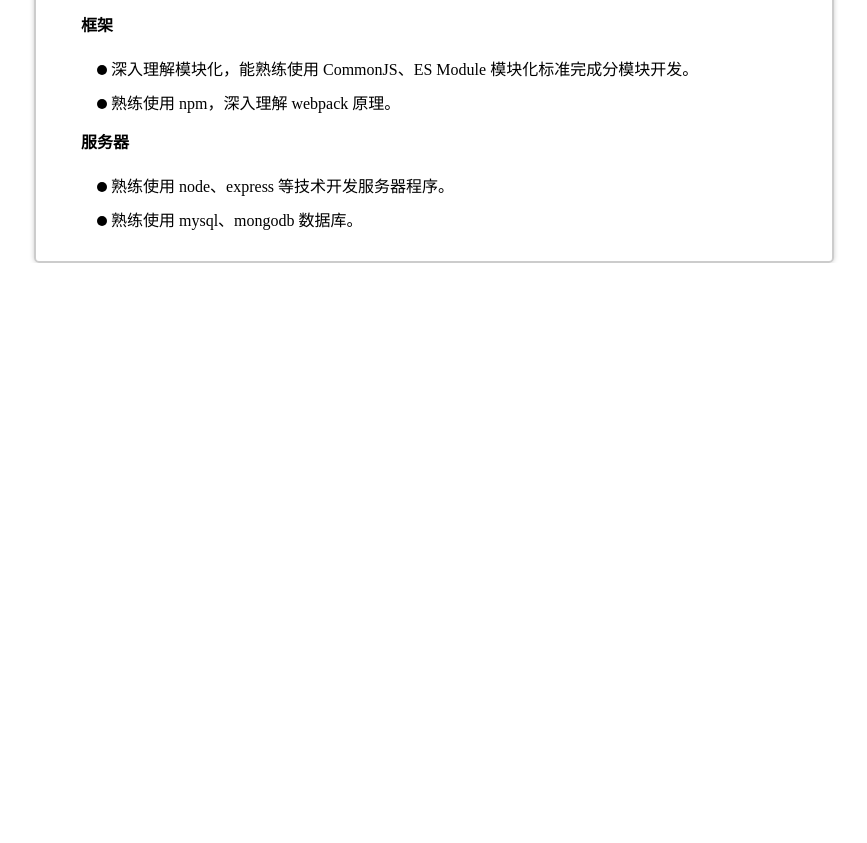
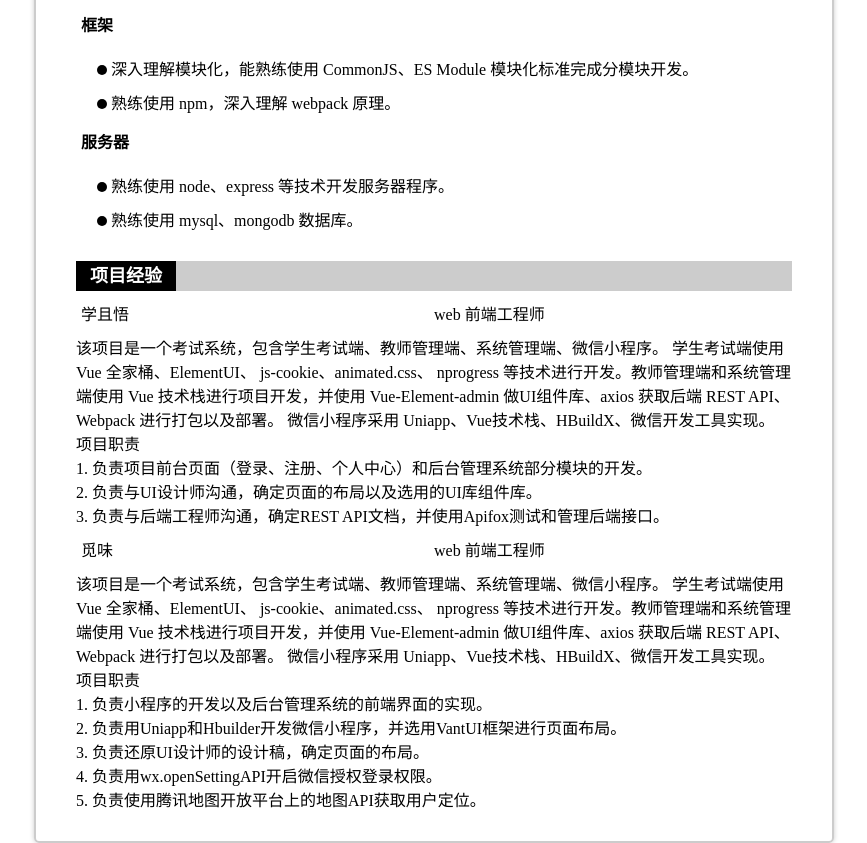
Before and after one commit to cnzhangzhifu/resume, a plain HTML site: page index.html in a window 1280 px wide. Shown: the part 1053-1896 px from the top of the page, without its empty margins (206-1073 px from the left). Before the commit the page ends 1316 px from the top, so only its background shows below. Drawn offline with Linux system fonts and the light colour scheme.

Commit message:
Update index.html

```diff
--- a/index.html
+++ b/index.html
@@ -149,6 +149,48 @@
           </div>
         </div>
       </div>
+      <!-- 项目经验 -->
+      <div class="item">
+        <div class="title">
+          <div class="title-name">项目经验</div>
+        </div>
+        <!-- 学且悟 -->
+        <div class="info bold">
+          <div class="left">学且悟</div>
+          <div class="right">web 前端工程师</div>
+        </div>
+        <div class="content">
+          该项目是一个考试系统，包含学生考试端、教师管理端、系统管理端、微信小程序。 学生考试端使用 Vue
+          全家桶、ElementUI、 js-cookie、animated.css、 nprogress 等技术进行开发。教师管理端和系统管理端使用
+          Vue 技术栈进行项目开发，并使用 Vue-Element-admin 做UI组件库、axios 获取后端 REST API、Webpack
+          进行打包以及部署。 微信小程序采用 Uniapp、Vue技术栈、HBuildX、微信开发工具实现。
+        </div>
+        <div class="content">项目职责</div>
+        <div class="project-content">
+          <p>1. 负责项目前台页面（登录、注册、个人中心）和后台管理系统部分模块的开发。</p>
+          <p>2. 负责与UI设计师沟通，确定页面的布局以及选用的UI库组件库。</p>
+          <p>3. 负责与后端工程师沟通，确定REST API文档，并使用Apifox测试和管理后端接口。</p>
+        </div>
+        <!-- 觅味 -->
+        <div class="info bold">
+          <div class="left">觅味</div>
+          <div class="right">web 前端工程师</div>
+        </div>
+        <div class="content">
+          该项目是一个考试系统，包含学生考试端、教师管理端、系统管理端、微信小程序。 学生考试端使用 Vue
+          全家桶、ElementUI、 js-cookie、animated.css、 nprogress 等技术进行开发。教师管理端和系统管理端使用
+          Vue 技术栈进行项目开发，并使用 Vue-Element-admin 做UI组件库、axios 获取后端 REST API、Webpack
+          进行打包以及部署。 微信小程序采用 Uniapp、Vue技术栈、HBuildX、微信开发工具实现。
+        </div>
+        <div class="content">项目职责</div>
+        <div class="project-content">
+          <p>1. 负责小程序的开发以及后台管理系统的前端界面的实现。</p>
+          <p>2. 负责用Uniapp和Hbuilder开发微信小程序，并选用VantUI框架进行页面布局。</p>
+          <p>3. 负责还原UI设计师的设计稿，确定页面的布局。</p>
+          <p>4. 负责用wx.openSettingAPI开启微信授权登录权限。</p>
+          <p>5. 负责使用腾讯地图开放平台上的地图API获取用户定位。</p>
+        </div>
+      </div>
     </div>
   </body>
 </html>
```
